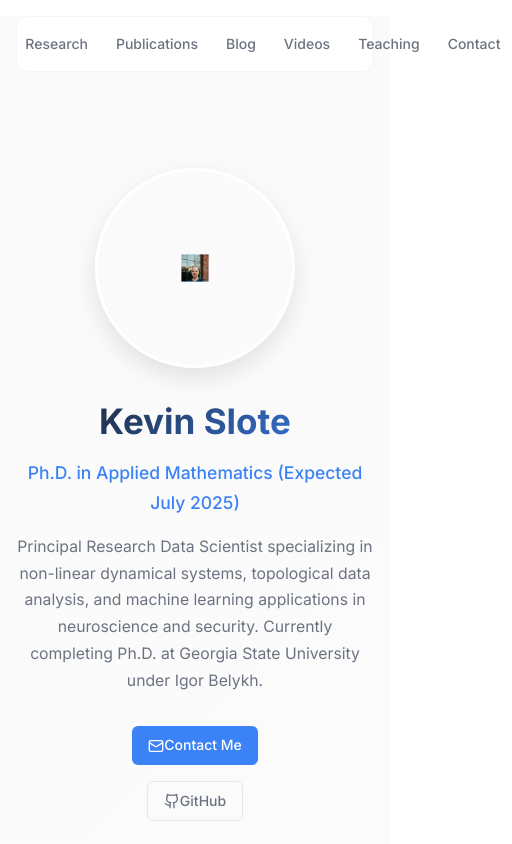
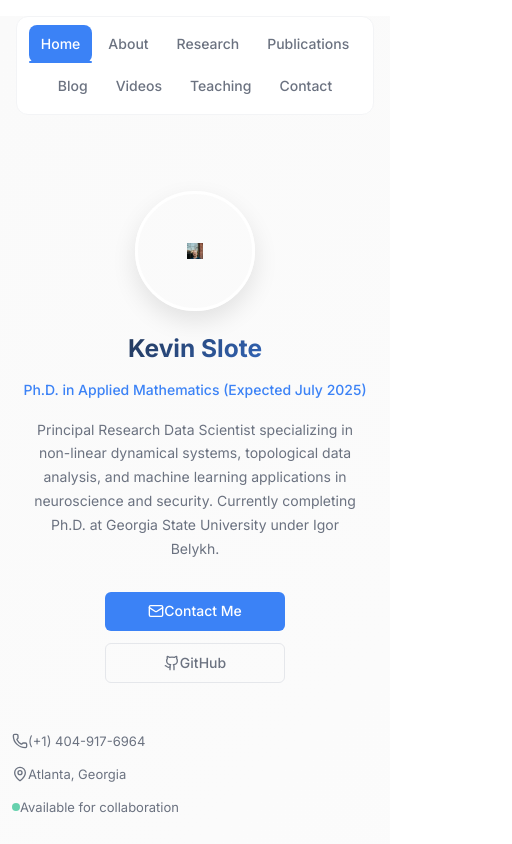
Before and after one commit to kslote1/website, a React (Vite) app: page / in a window 390 px wide. Shown: the top 844 px of the page, 512 px wide, since content can reach past the window. Built offline with nearby package versions, Linux system fonts and the light colour scheme.

Commit message:
Adding csv, mobile optimization

```diff
--- a/index.html
+++ b/index.html
@@ -7,11 +7,24 @@
     <link rel="apple-touch-icon" href="/apple-touch-icon.png" />
     <link rel="manifest" href="/site.webmanifest" />
     <meta name="viewport" content="width=device-width, initial-scale=1.0" />
+
+    <!-- Security Headers -->
+    <meta http-equiv="X-Content-Type-Options" content="nosniff" />
+    <meta http-equiv="X-Frame-Options" content="DENY" />
+    <meta http-equiv="X-XSS-Protection" content="1; mode=block" />
+    <meta http-equiv="Referrer-Policy" content="strict-origin-when-cross-origin" />
+
     <meta name="description" content="Kevin Slote - Applied mathematician and data scientist specializing in topological data analysis, seizure prediction, and generative AI. Postdoctoral researcher at Clarkson Center for Complex Systems Science." />
     <meta name="keywords" content="Kevin Slote, applied mathematics, topological data analysis, seizure prediction, generative AI, nonlinear dynamics, causal discovery, epilepsy research, data science" />
     <meta name="author" content="Kevin Slote" />
     <meta name="robots" content="index, follow" />
     <link rel="canonical" href="https://www.kevin-slote.com/" />
+
+    <!-- Academic Profile Verification -->
+    <meta name="google-scholar" content="Otx9t8IAAAAJ" />
+    <meta name="orcid" content="0009-0008-3167-3992" />
+    <link rel="me" href="https://orcid.org/0009-0008-3167-3992" />
+    <link rel="me" href="https://scholar.google.com/citations?user=Otx9t8IAAAAJ" />
 
     <!-- Open Graph / Facebook -->
     <meta property="og:type" content="website" />
--- a/src/App.css
+++ b/src/App.css
@@ -273,29 +273,56 @@
     right: 0;
     margin: 16px;
     justify-content: center;
+    flex-wrap: wrap;
   }
 
   .hero {
-    padding: 80px 0 60px;
+    padding: 60px 0 40px;
+  }
+
+  .hero-image {
+    width: 150px;
+    height: 150px;
+    margin-bottom: 24px;
   }
 
   .hero-title {
-    font-size: 2.5rem;
+    font-size: 2rem;
+    line-height: 1.1;
+  }
+
+  .hero-subtitle {
+    font-size: 1rem;
+  }
+
+  .hero-description {
+    font-size: 1rem;
+    text-align: center;
+    padding: 0 16px;
   }
 
   .hero-links {
     flex-direction: column;
     align-items: center;
+    gap: 12px;
+    width: 100%;
+  }
+
+  .hero-links .btn {
+    width: 200px;
+    justify-content: center;
   }
 
   .hero-contact {
     flex-direction: column;
-    gap: 16px;
+    gap: 12px;
+    font-size: 13px;
   }
 
   .section-grid.two-column,
   .section-grid.three-column {
     grid-template-columns: 1fr;
+    gap: 20px;
   }
 
   .timeline {
@@ -308,6 +335,30 @@
 
   .timeline-item::before {
     left: -18px;
+  }
+}
+
+/* Small mobile optimization */
+@media (max-width: 480px) {
+  .hero-title {
+    font-size: 1.75rem;
+  }
+
+  .hero-image {
+    width: 120px;
+    height: 120px;
+  }
+
+  .hero-links .btn {
+    width: 180px;
+  }
+
+  .container {
+    padding: 0 12px;
+  }
+
+  .section {
+    padding: 40px 0;
   }
 }
 
--- a/src/index.css
+++ b/src/index.css
@@ -70,10 +70,45 @@ a:hover {
   color: var(--accent-light);
 }
 
+/* Skip link for screen readers */
+.skip-link {
+  position: absolute;
+  top: -40px;
+  left: 6px;
+  background: var(--accent);
+  color: white;
+  padding: 8px;
+  text-decoration: none;
+  z-index: 100;
+  border-radius: 4px;
+  font-size: 14px;
+}
+
+.skip-link:focus {
+  top: 6px;
+}
+
 /* Focus styles for accessibility */
 *:focus {
   outline: 2px solid var(--accent);
   outline-offset: 2px;
+}
+
+/* Ensure good focus visibility */
+button:focus,
+a:focus,
+input:focus,
+textarea:focus {
+  outline: 2px solid var(--accent);
+  outline-offset: 2px;
+}
+
+/* High contrast focus for better visibility */
+@media (prefers-contrast: high) {
+  *:focus {
+    outline: 3px solid #000;
+    outline-offset: 2px;
+  }
 }
 
 /* Smooth scrolling */
--- a/src/pages/Home.jsx
+++ b/src/pages/Home.jsx
@@ -1,6 +1,6 @@
 // eslint-disable-next-line no-unused-vars
 import { motion } from 'framer-motion'
-import { Mail, Phone, Github, ExternalLink, MapPin, Calendar, BookOpen, Youtube } from 'lucide-react'
+import { Mail, Phone, Github, ExternalLink, MapPin, Calendar, BookOpen, Youtube, Download } from 'lucide-react'
 import headshotImage from '../assets/headshot.jpg'
 import BlogFeed from '../components/BlogFeed'
 import YouTubeFeed from '../components/YouTubeFeed'
@@ -84,23 +84,35 @@ function Home() {
       animate="visible"
       className="min-h-screen"
     >
+      {/* Skip to main content link for screen readers */}
+      <a
+        href="#main-content"
+        className="skip-link"
+        aria-label="Skip to main content"
+      >
+        Skip to main content
+      </a>
+
       {/* Hero Section */}
-      <section className="hero">
+      <section className="hero" aria-labelledby="hero-heading">
         <div className="container">
           <div className="hero-content">
             <motion.div
               variants={imageVariants}
               className="hero-image"
+              role="img"
+              aria-label="Kevin Slote headshot photo"
             >
               <img
                 src={headshotImage}
-                alt="Kevin Slote"
+                alt="Kevin Slote, Applied Mathematician and Data Scientist"
                 className="w-full h-full object-cover object-top"
                 style={{transform: 'scale(0.14)'}}
               />
             </motion.div>
 
             <motion.h1
+              id="hero-heading"
               variants={itemVariants}
               className="hero-title"
             >
@@ -126,12 +138,15 @@ function Home() {
             <motion.div
               variants={itemVariants}
               className="hero-links"
+              role="navigation"
+              aria-label="Primary actions"
             >
               <a
                 href="mailto:kslote1@gmail.com"
                 className="btn btn-primary"
+                aria-label="Send email to Kevin Slote"
               >
-                <Mail size={16} />
+                <Mail size={16} aria-hidden="true" />
                 Contact Me
               </a>
               <a
@@ -139,8 +154,9 @@ function Home() {
                 target="_blank"
                 rel="noopener noreferrer"
                 className="btn btn-ghost"
+                aria-label="Visit Kevin Slote's GitHub profile (opens in new tab)"
               >
-                <Github size={16} />
+                <Github size={16} aria-hidden="true" />
                 GitHub
               </a>
             </motion.div>
@@ -167,10 +183,11 @@ function Home() {
       </section>
 
       {/* Current Research */}
-      <section className="section">
+      <main id="main-content">
+      <section className="section" aria-labelledby="research-heading">
         <div className="container">
           <motion.div variants={itemVariants}>
-            <h2 className="text-2xl font-semibold text-center mb-12">Current Research</h2>
+            <h2 id="research-heading" className="text-2xl font-semibold text-center mb-12">Current Research</h2>
             <div className="section-grid two-column">
               {currentResearch.map((research, index) => (
                 <motion.div
@@ -346,6 +363,16 @@ function Home() {
                 Email Me
               </motion.a>
               <motion.a
+                href="/kevin-slote-cv.pdf"
+                download
+                className="btn btn-ghost"
+                whileHover={{ scale: 1.05 }}
+                whileTap={{ scale: 0.95 }}
+              >
+                <Download size={16} />
+                Download CV
+              </motion.a>
+              <motion.a
                 href="/publications"
                 className="btn btn-ghost"
                 whileHover={{ scale: 1.05 }}
@@ -358,6 +385,7 @@ function Home() {
           </motion.div>
         </div>
       </section>
+      </main>
     </motion.div>
   )
 }
```
Also changed, not shown: 1 other file (tests, documents, lock files or other folders).
